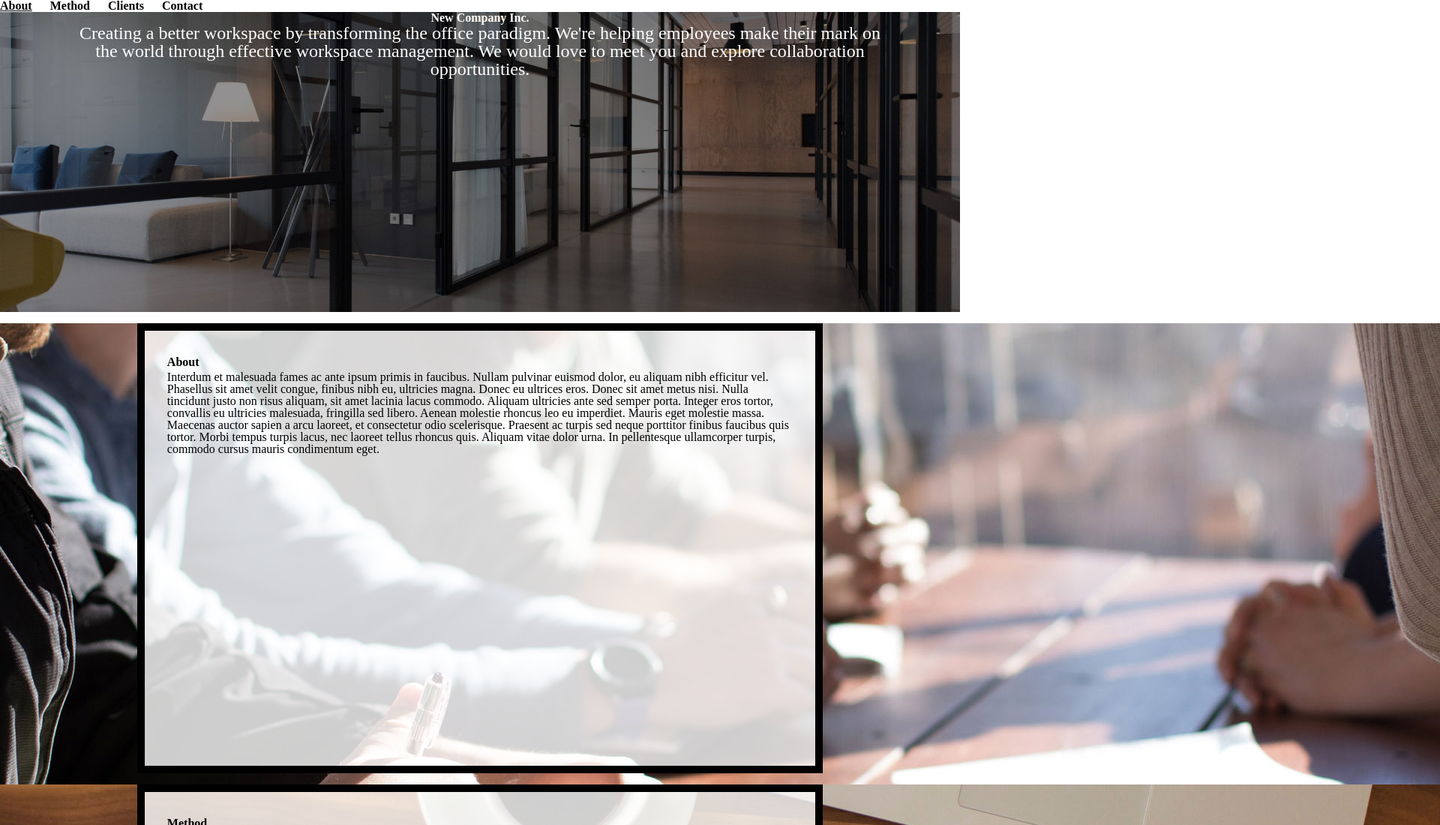
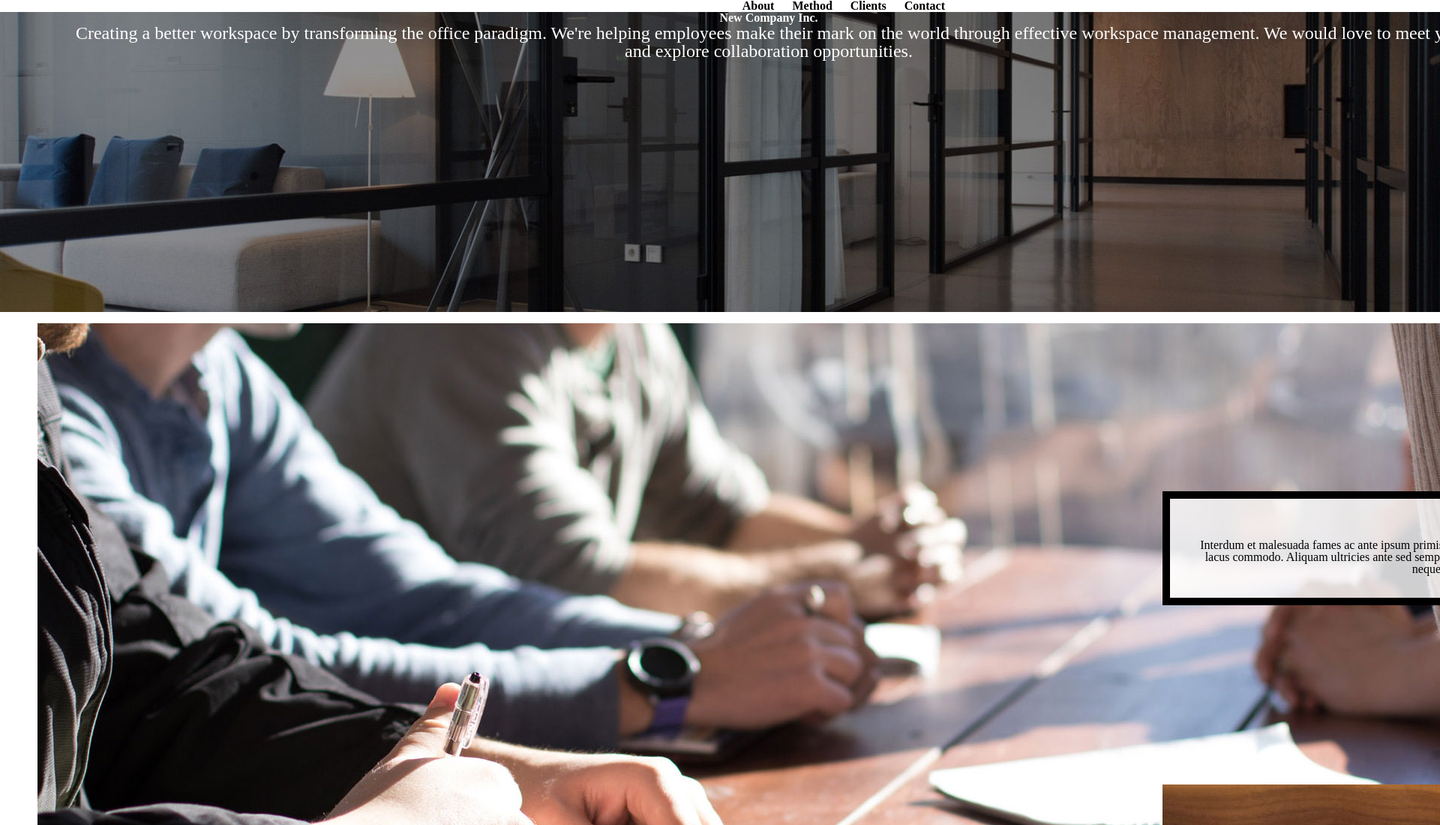
Before and after one commit to klillios/hw3_2024, a plain HTML site: page index.html in a window 1280 px wide. Shown: the top 1100 px of the page at 75% size, 1920 px wide, since content can reach past the window. Drawn offline with Linux system fonts and the light colour scheme.

Commit message:
Add files via upload

```diff
--- a/css/style.css
+++ b/css/style.css
@@ -189,19 +189,45 @@ first div in the grid  and place it in the grid. */
 
 
  /* Step 8: Write the selector/rule property to style the .text-block class. */
+ .container .text-block{
+  text-align: center;
+  justify-self: center;
+  align-self: center;
+}
 
 
 /* Add your media query here */
+@media screen and (min-width: 800px) {
 
 
   /* Step 9: Write the selector/rule property to style the nav element */
-
+  nav {
+    width: 100%;
+    text-align: right;
+    padding: 30px 0;
+  }
 
   /* Step 10: Write the selector/rule property to update the .container class */
-
+  .container {
+    display: grid;
+    grid-template-columns: 50px auto 500px auto 50px;
 
   /* Steps 11 and 12: Update the grid-column property of the grid's children (where-needed)*/
-
+  .container > :first-child {
+    grid-column: 1 / 6;
+  }
+  .about, .clients, .method-image, .contact-image{
+    grid-column: 3/5;
+  }
+  .method, .contact, .about-image, .clients-image{
+    grid-column: 2/4;
+  }
 
 
  /* Step 13:Write the selector/rule property to update the .text-block class */
+ .text-block {
+  max-height: 250px;
+  overflow: auto;
+}
+
+}
```
